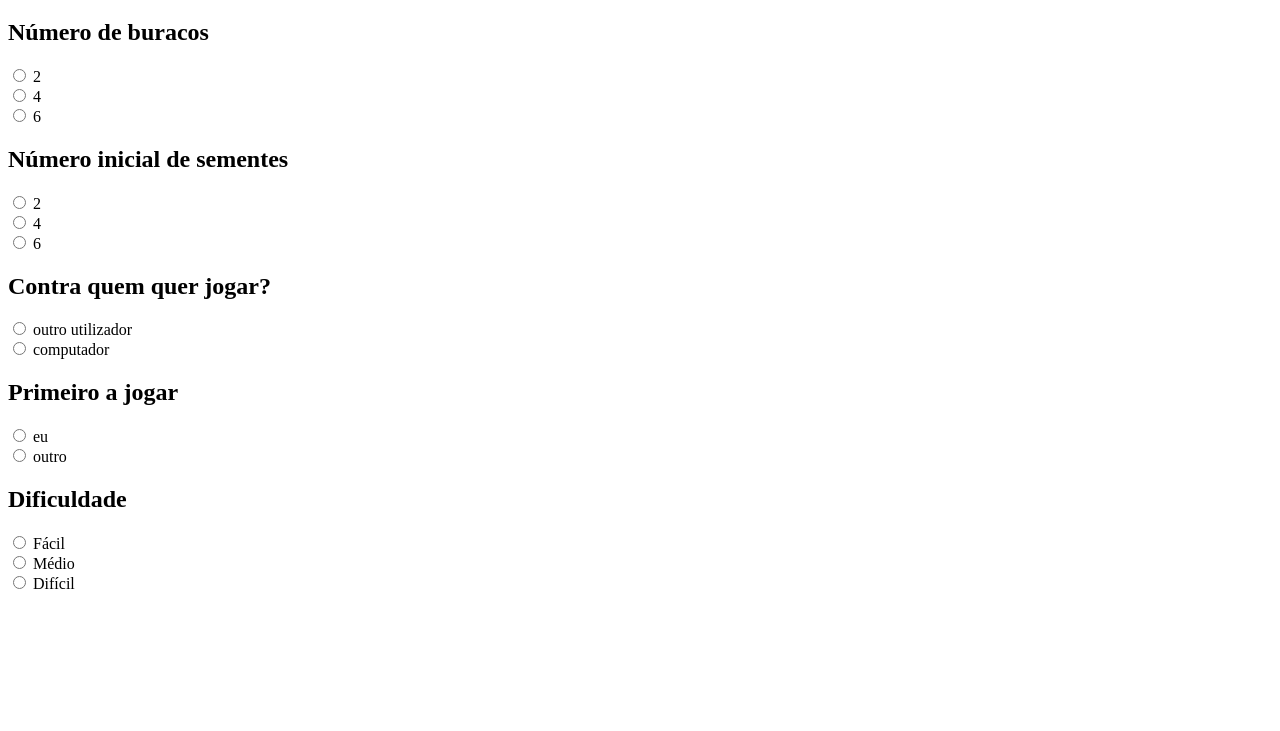
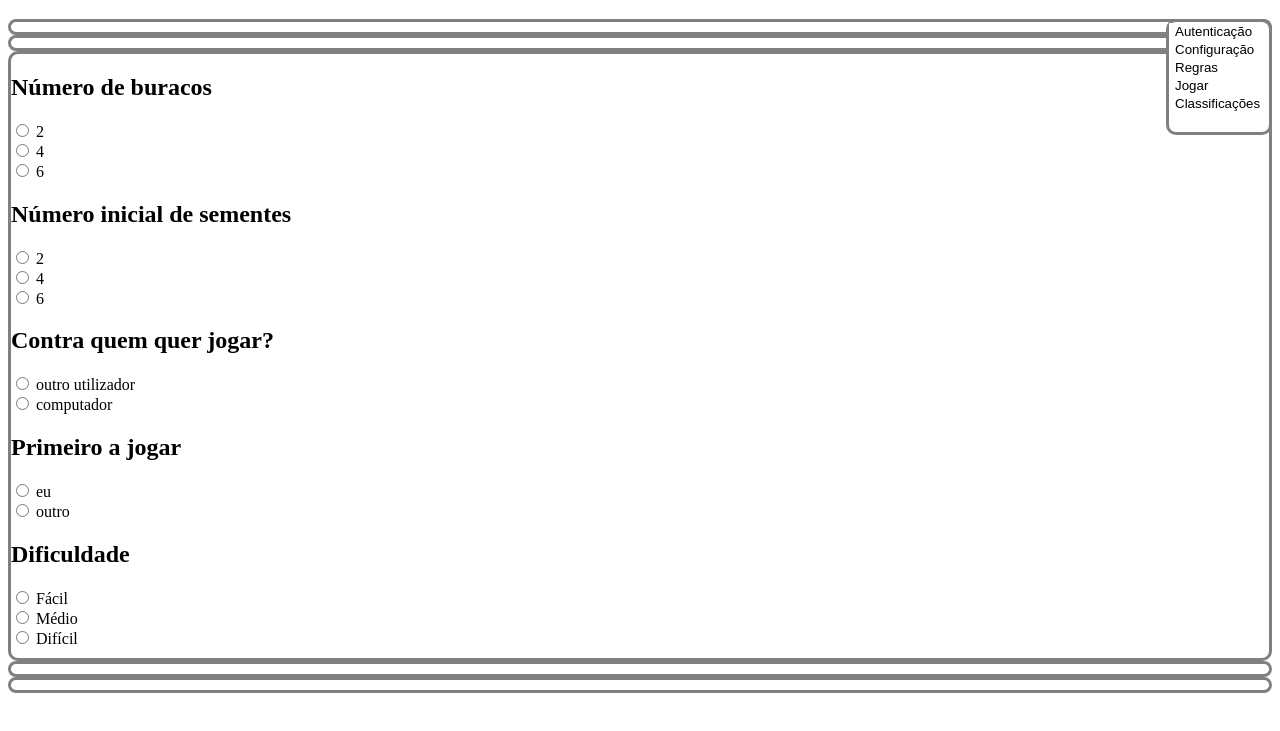
Before and after one commit to Telmo465/FEUP-LTW, a plain HTML site: page mancala.html in a window 1280 px wide. Shown: the part 61-792 px from the top of the page. Drawn offline with Linux system fonts and the light colour scheme.

Commit message:
update with stylesheet added

```diff
--- a/mancala.html
+++ b/mancala.html
@@ -3,12 +3,18 @@
   <head>
     <meta charset=UTF-8>
     <title>Mancala</title>  <!-- texto na decoração da janela -->
-    <link rel ="stylesheet" href="mancala.css" type="text/css">
+    <link rel ="stylesheet" href="stylesheet.css" type="text/css">
   </head>
 <body>
 
   <h1> Mancala </h1>
-  <div id="menu"></div>
+  <div id="menu">
+    <input type="button" id="autenticacaoMenu" name="menu" value="Autenticação"><br>
+    <input type="button" id="configuracaoMenu" name="menu" value="Configuração"><br>
+    <input type="button" id="regrasMenu" name="menu" value="Regras"><br>
+    <input type="button" id="jogarMenu" name="menu" value="Jogar"><br>
+    <input type="button" id="classificacoesMenu" name="menu" value="Classificações"><br>
+  </div>
   <div id ="autenticacao"></div>
   <div id ="jogar"></div>
   <div id ="configuracao">
--- /dev/null
+++ b/stylesheet.css
@@ -0,0 +1,20 @@
+div{
+    background-color: white;
+    border-style: solid;
+    border-color: grey;
+    margin-bottom: 0px;
+    padding-bottom: 10px;
+    border-radius: 10px;
+}
+
+#menu{
+  width : 100px;
+  height : 100px;
+  float : right;
+}
+
+input[type="button"]{
+  background-color : white;
+  color: black;
+  border: none;
+}
```
